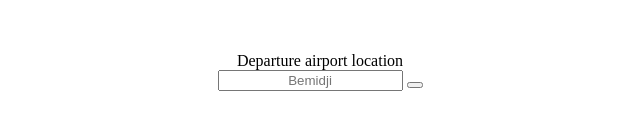
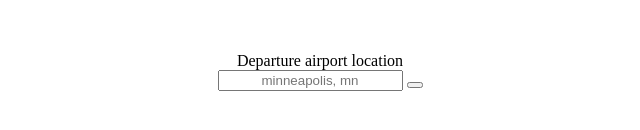
Before and after one commit to tinyfire9/hacker-flights, a website: page client/app/home/home.html in a window 1280 px wide. Shown: the part 138-268 px from the top of the page, 320-960 px from the left. Drawn offline with Linux system fonts and the light colour scheme.

Commit message:
[TASK] update to city

```diff
--- a/client/app/home/home.html
+++ b/client/app/home/home.html
@@ -14,7 +14,7 @@
 	<label>Departure airport location</label>
 	<br>
   <div class="input-group">
-    	<input type="text" class="form-control" ng-model="airportLocation" placeholder="Bemidji" required="required">
+    	<input type="text" class="form-control" ng-model="airportLocation" placeholder="minneapolis, mn" required="required">
     	<span class="input-group-btn">
       <button class="btn btn-default" ng-click="listPrices(airportLocation)"><i class="fa fa-search"></i></button>
     </span>
```
